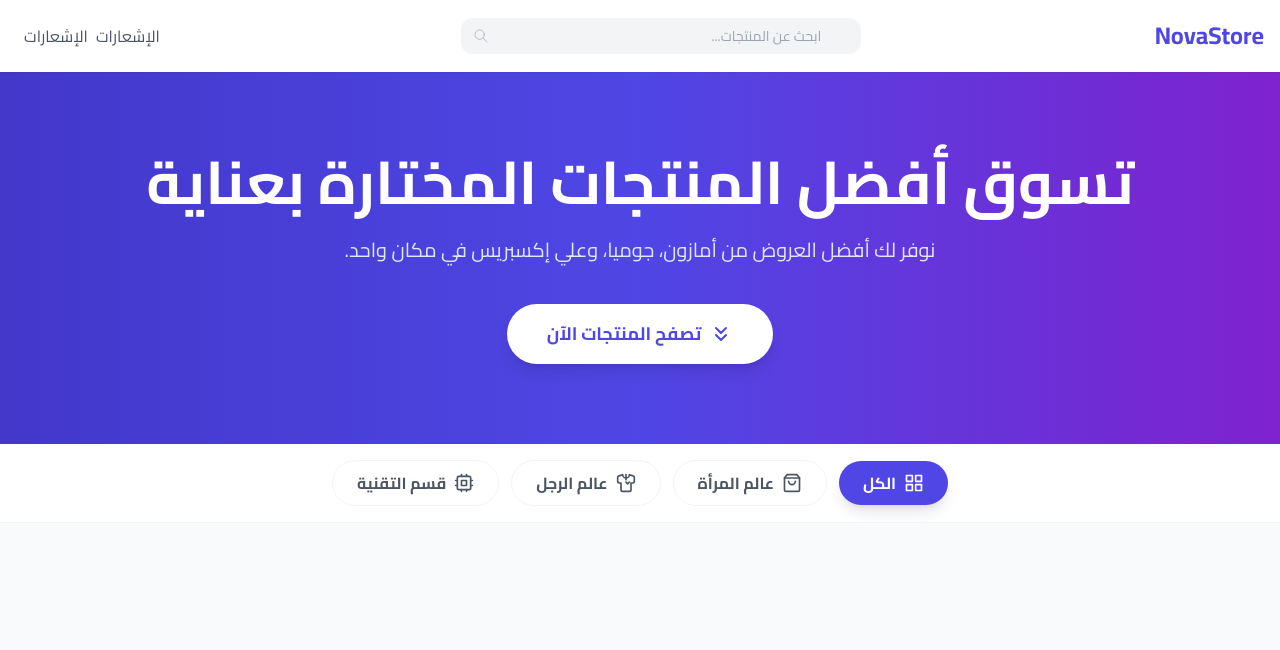
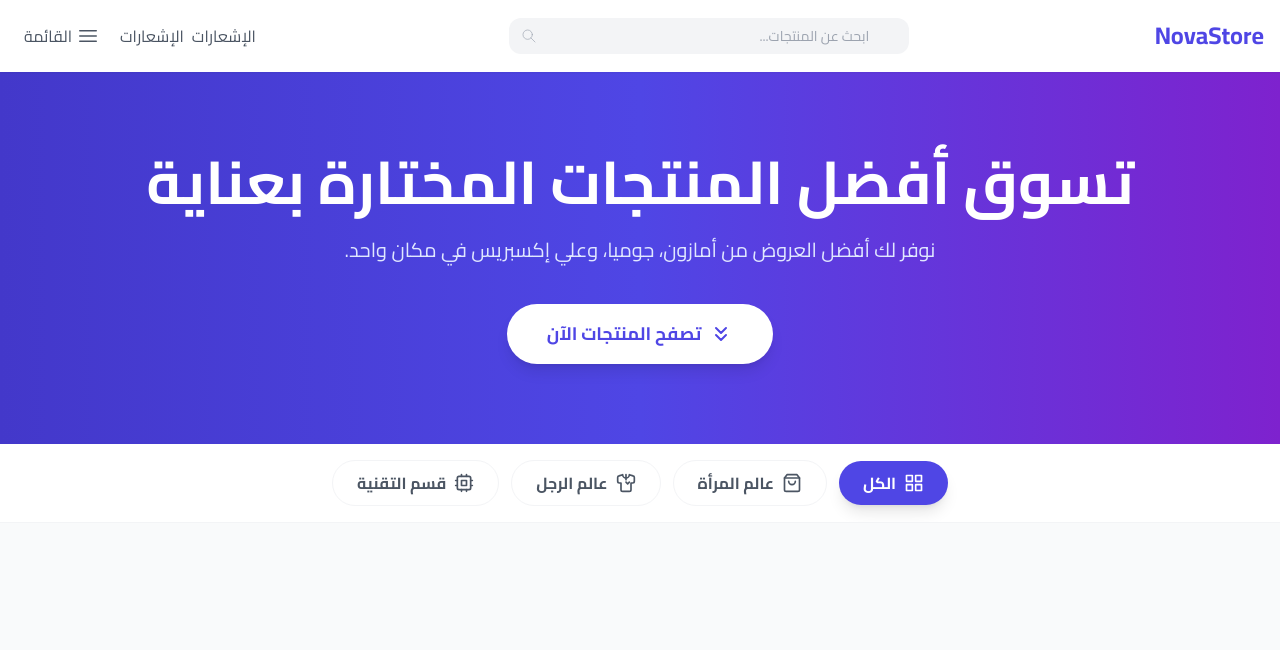
Before and after one commit to NacerDev25/NovaStore, a website: page index.html in a window 1280 px wide. Shown: the top 650 px of the page. Drawn offline with nearby package versions, Linux system fonts and the light colour scheme.

Commit message:
Add files via upload

```diff
--- a/index.html
+++ b/index.html
@@ -100,7 +100,7 @@
                 </button>
 
 
-                <button id="menu-btn" class="md:hidden p-2 text-gray-600 dark:text-gray-300 hover:text-indigo-600 transition-colors relative z-50" aria-label="فتح قائمة التنقل" aria-expanded="false" aria-controls="nav-drawer">
+                <button id="menu-btn" class="p-2 text-gray-600 dark:text-gray-300 hover:text-indigo-600 transition-colors relative z-50 flex items-center gap-1" aria-label="فتح قائمة التنقل" aria-expanded="false" aria-controls="nav-drawer">
                     <!-- أيقونة الهمبرغر (فتح) -->
                     <svg class="icon-open w-6 h-6" xmlns="http://www.w3.org/2000/svg" fill="none" viewBox="0 0 24 24" stroke-width="1.5" stroke="currentColor" aria-hidden="true">
                         <path stroke-linecap="round" stroke-linejoin="round" d="M3.75 6.75h16.5M3.75 12h16.5m-16.5 5.25h16.5" />
@@ -109,6 +109,7 @@
                     <svg class="icon-close w-6 h-6" xmlns="http://www.w3.org/2000/svg" fill="none" viewBox="0 0 24 24" stroke-width="1.5" stroke="currentColor" aria-hidden="true">
                         <path stroke-linecap="round" stroke-linejoin="round" d="M6 18L18 6M6 6l12 12" />
                     </svg>
+                    <span class="hidden md:inline font-medium">القائمة</span>
                 </button>
             </div>
         </nav>
--- a/main.js
+++ b/main.js
@@ -26,6 +26,7 @@ const translations = {
         menu_close: "إغلاق قائمة التنقل",
         nav_admin: "لوحة التحكم",
         nav_notifications: "الإشعارات",
+        nav_menu: "القائمة",
         skip_to_content: "تخطي إلى المحتوى الأساسي",
         clear_search: "مسح البحث",
         search_results_found: "تم العثور على {count} من المنتجات.",
@@ -57,6 +58,7 @@ const translations = {
         menu_close: "Fermer le menu",
         nav_admin: "Tableau de bord",
         nav_notifications: "Notifications",
+        nav_menu: "Menu",
         skip_to_content: "Passer au contenu principal",
         clear_search: "Effacer la recherche",
         search_results_found: "{count} produits trouvés.",
@@ -88,6 +90,7 @@ const translations = {
         menu_close: "Close menu",
         nav_admin: "Admin Panel",
         nav_notifications: "Notifications",
+        nav_menu: "Menu",
         skip_to_content: "Skip to main content",
         clear_search: "Clear search",
         search_results_found: "{count} products found.",
@@ -270,6 +273,8 @@ function applyTranslations() {
     if(menuBtn && drawer) {
         const isOpen = !drawer.classList.contains('invisible') && !drawer.classList.contains('translate-x-full');
         menuBtn.setAttribute('aria-label', isOpen ? t.menu_close : t.menu_open);
+        const menuText = menuBtn.querySelector('span:last-child');
+        if (menuText) menuText.textContent = t.nav_menu;
     }
 
     const heroTitle = document.querySelector('section h1');
```
Also changed, not shown: chat.txt (added, +13 -0 lines).
